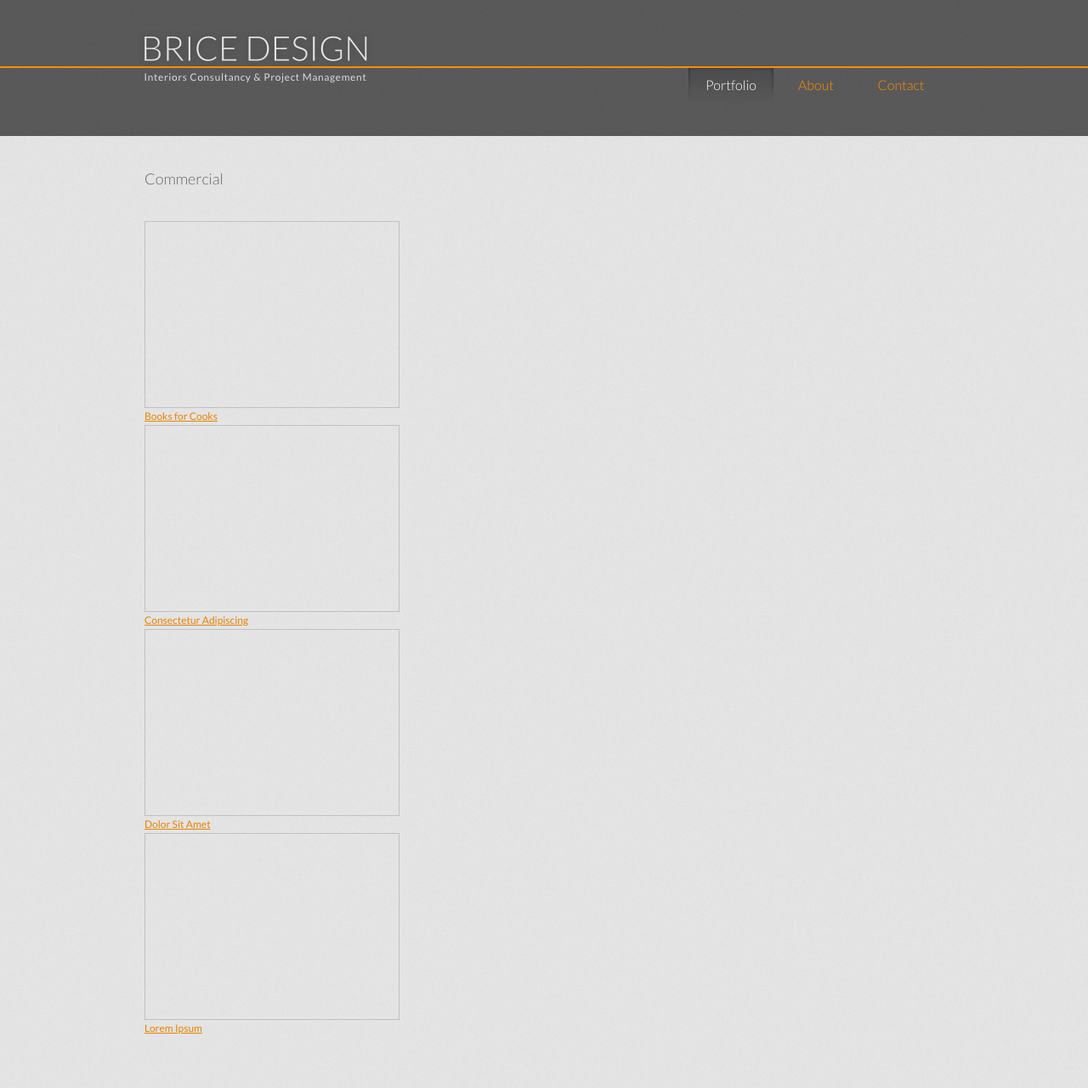
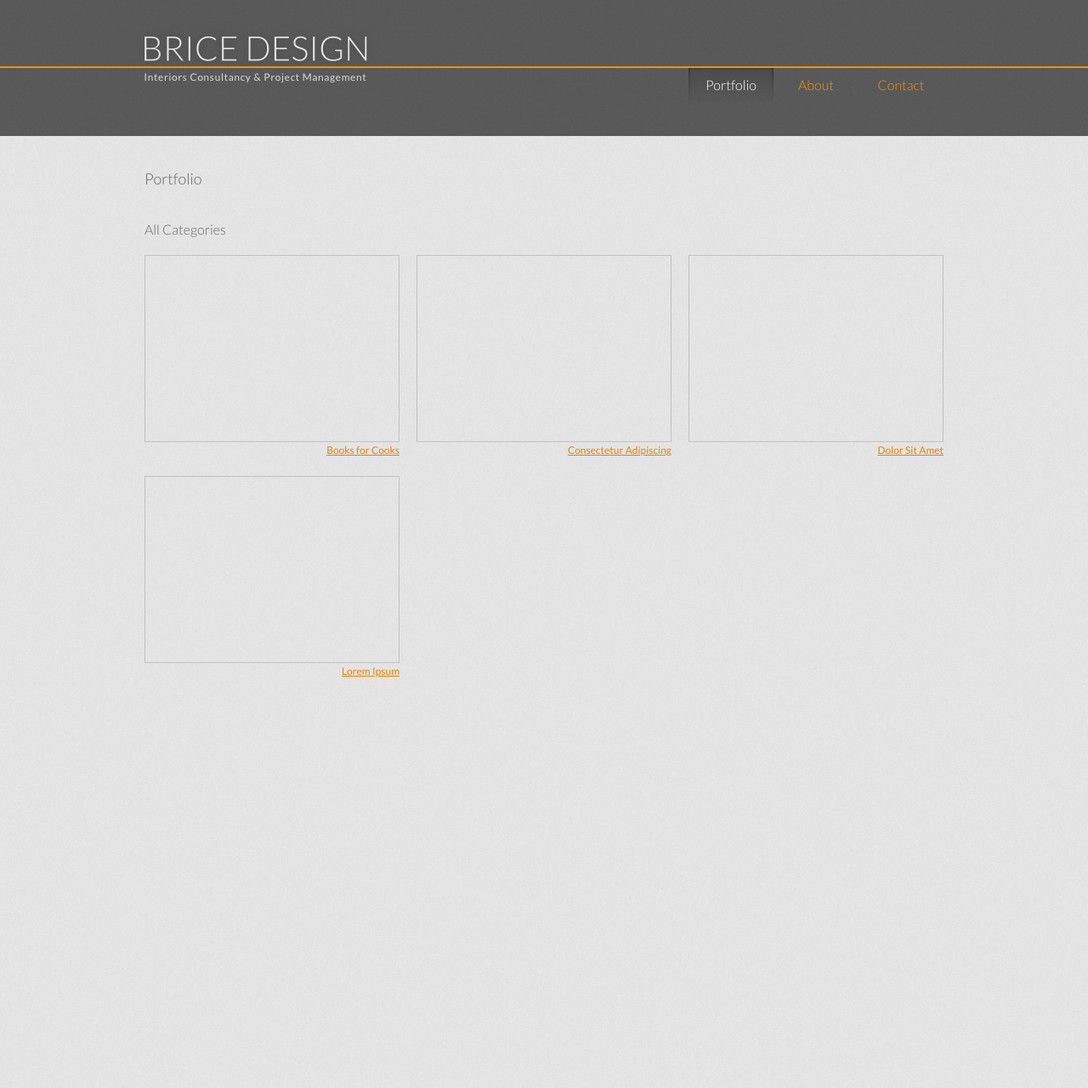
Before and after one commit to bricedesign/bricedesign.github.io, a Jekyll site: the page built from folio/index.html, in a window 1280 px wide. Shown: the whole page at 85% size. Built offline with Jekyll 4.4.1, drawn with Linux system fonts in a browser that asks for light colours; Markdown is read by kramdown in place of the engine named in the settings; after the commit the page ends 900 px from its top, so only the background shows below that.

Commit message:
Added provisional thumbnail grid

```diff
--- a/folio/index.html
+++ b/folio/index.html
@@ -4,8 +4,14 @@ title: Portfolio
 location: /folio/
 ---
 
-<h3>Commercial</h3>
-  {% for post in site.posts %}
-    <a href="{{ post.url }}"><img width="300" height="220"/>{{ post.title }}</a>
-  {% endfor %}
-</ul>
+<h3>Portfolio</h3>
+<h4>All Categories</h4>
+
+{% for post in site.posts %}
+  <div class="folio-thumb-grid">
+    <a href="{{ post.url }}" class="folio-thumb">
+      <img width="300" height="220"/>
+      {{ post.title }}
+    </a>
+  </div>
+{% endfor %}
```
